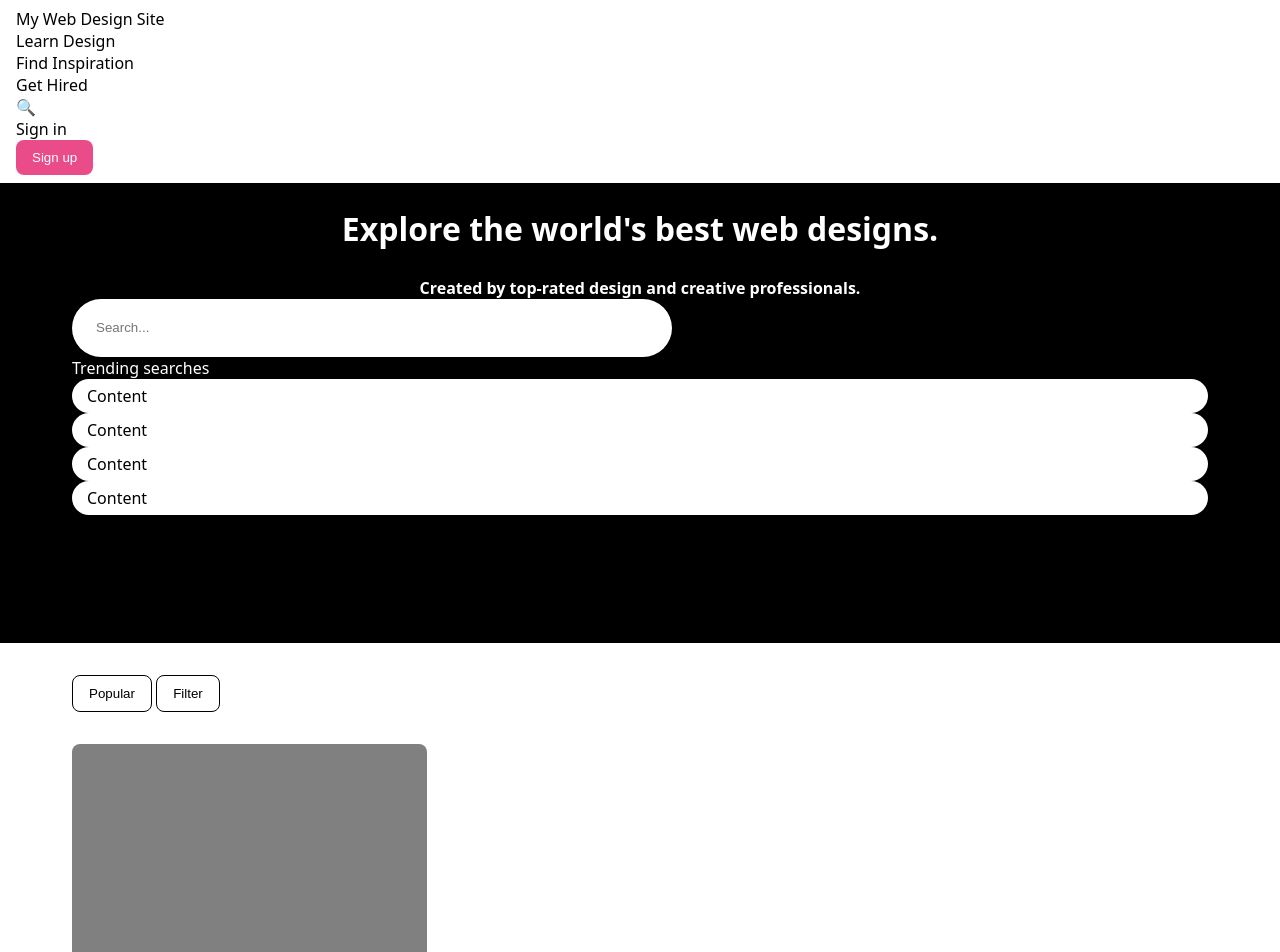
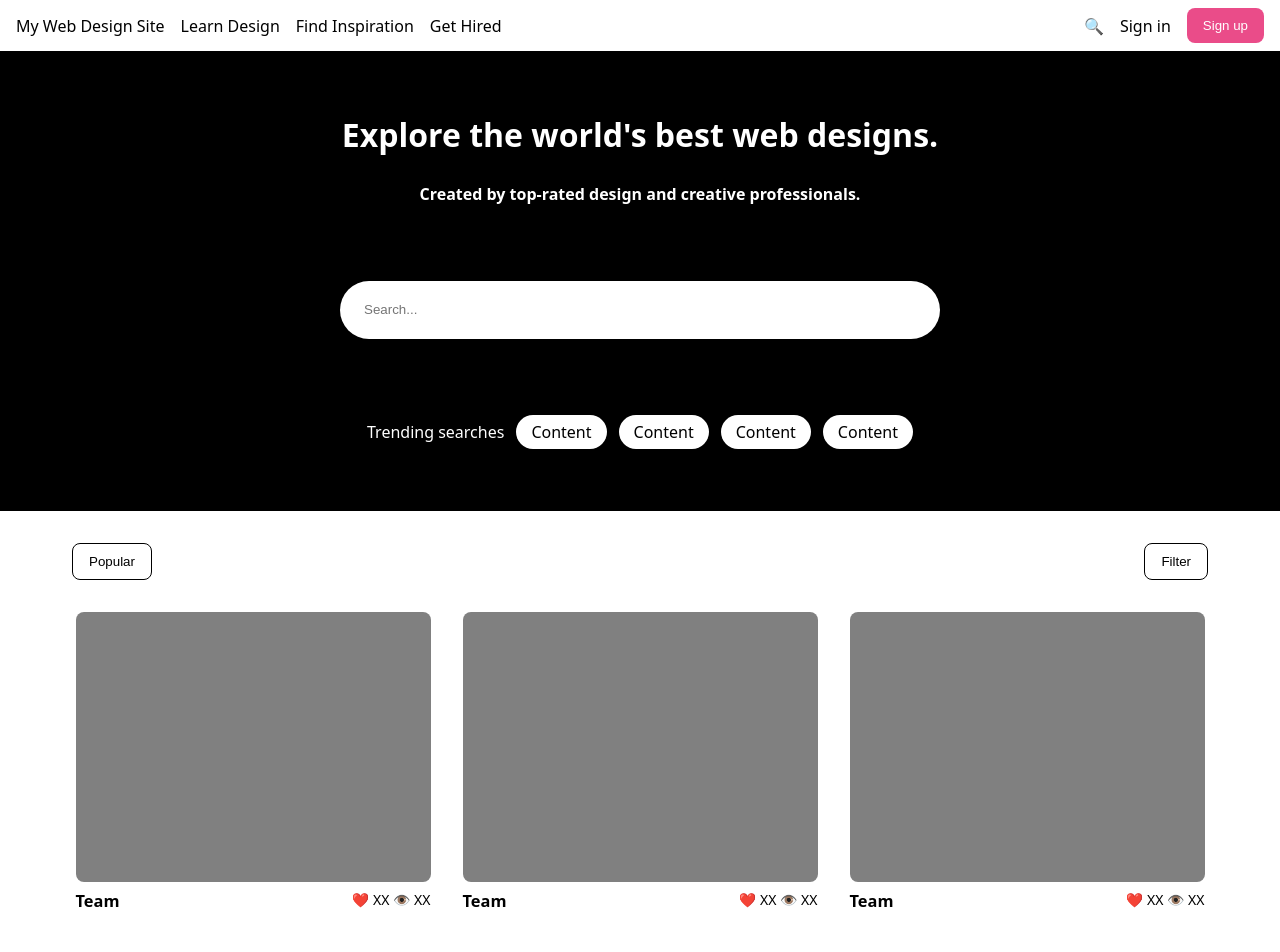
Before and after one commit to NS-25/intro-flex-box-lab, a plain HTML site: page index.html in a window 1280 px wide. Shown: the top 952 px of the page. Drawn offline with Linux system fonts and the light colour scheme.

Commit message:
flex first commit

```diff
--- a/style.css
+++ b/style.css
@@ -8,20 +8,51 @@ body {
   margin: 0;
 }
 
+/* //////////////////Nav/////// */
 nav {
   background-color: white;
   padding: 8px 16px;
+  display: flex;
+  justify-content: space-between;
+
+}
+
+#destinations {
+  display: flex;
+  align-items: center;
+  gap: 1rem;
+}
+
+#actions {
+  display: flex;
+  align-items: center;
+  gap: 1rem;
 }
 
 p {
   margin: 0;
 }
 
+nav button {
+  background-color: #ea4c89;
+  border-radius: 8px;
+  padding: 10px 16px;
+  border: 0;
+  color: #ffffff;
+  font-weight: 500;
+}
+
+/* ///////////////////Nav///////// */
+/* ////////////Section ////////// */
 section {
   height: 460px;
   background-color: black;
   color: white;
   padding: 24px 72px;
+  display: flex;
+  flex-direction: column;
+  justify-content: space-around;
+  align-items: center;
 }
 
 h1,
@@ -40,6 +71,7 @@ h2 {
 }
 
 input {
+  /* display: flex; */
   height: 58px;
   width: 80%;
   max-width: 600px;
@@ -48,19 +80,47 @@ input {
   padding: 0 24px;
 }
 
+#trending {
+  display: flex;
+  align-items: center;
+  gap: 12px;
+}
+
+/* ////////////// Section /////// */
+#subnav {
+  display: flex;
+  justify-content: space-between;
+}
+
+#subnav {
+  padding: 32px 72px 0;
+  background-color: white;
+}
+
+#subnav button {
+  border-radius: 8px;
+  padding: 10px 16px;
+  border: 1px solid black;
+  background-color: white;
+}
+
+/* ////////// Sub Nav //// */
 main {
   background-color: white;
   padding: 32px 72px;
+  display: flex;
+  gap: 2rem;
+  justify-content: center;
+  flex-wrap: wrap;
 }
 
-nav button {
-  background-color: #ea4c89;
-  border-radius: 8px;
-  padding: 10px 16px;
-  border: 0;
-  color: #ffffff;
-  font-weight: 500;
+.card-footer {
+  display: flex;
+  justify-content: space-between;
+
 }
+
+
 
 .img-placeholder {
   width: 355px;
@@ -77,17 +137,6 @@ nav button {
   margin-top: 8px;
 }
 
-#subnav {
-  padding: 32px 72px 0;
-  background-color: white;
-}
-
-#subnav button {
-  border-radius: 8px;
-  padding: 10px 16px;
-  border: 1px solid black;
-  background-color: white;
-}
 
 #trending p {
   background-color: white;
```
